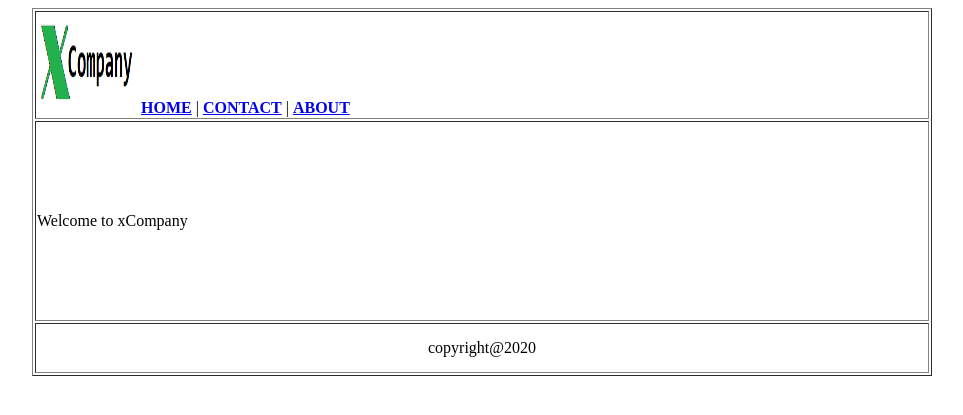
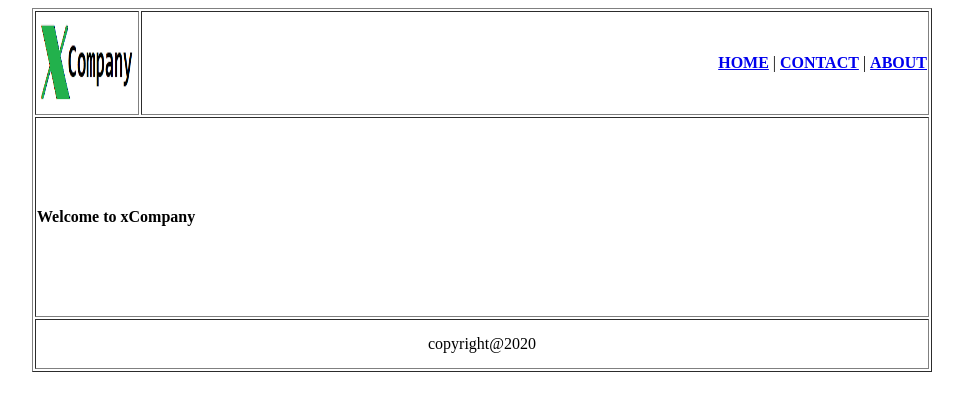
Before and after one commit to afrin904/learning-web-technologies-fall-2020-2021-sec-d, a PHP site: page /public_home.php in a window 1280 px wide. Shown: the top 415 px of the page, without its empty margins (158-1121 px from the left). Run offline with PHP 8.4, Linux system fonts and the light colour scheme.

Commit message:
public home

```diff
--- a/LAB_TASK_4.1_SESSION/public_home.php
+++ b/LAB_TASK_4.1_SESSION/public_home.php
@@ -5,8 +5,11 @@
 <body>
 
 	<table width="900px" border="1" align="center">
-		<tr>
-			<td width="100px"><img src="pic1.png" width="100px" height="100px" colspan="3">
+		<tr colspan="3">
+			<td width="100px">
+
+				<img src="pic1.png" width="100px" height="100px" ></td>
+				<td align="right">
 				<a href="home_page.php"><b>HOME</b></a> |
 				<a href="login.php"><b>CONTACT</b></a> |
 				<a href="registration.php"><b>ABOUT</b></a>
@@ -14,7 +17,7 @@
 		</tr>
 		<tr height="200px">
 			<td colspan="3" align="left">
-				Welcome to xCompany
+				<b>Welcome to xCompany</b>
 			</td>
 		</tr>
 
```
